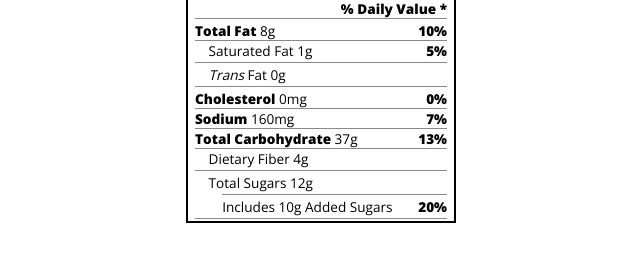
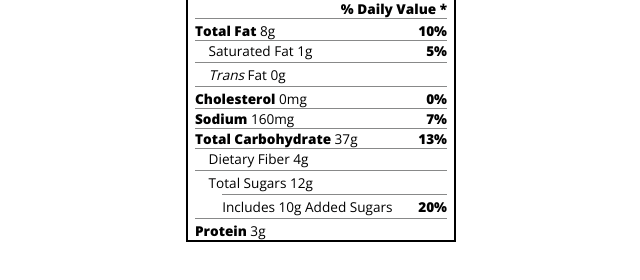
Before and after one commit to joshuacedwards1/practice, a plain HTML site: page typography-basics/index.html in a window 1280 px wide. Shown: the part 184-464 px from the top of the page, without its empty margins (319-959 px from the left). Drawn offline with nearby package versions, Linux system fonts and the light colour scheme.

Commit message:
Create 'Protein' <p> element

```diff
--- a/typography-basics/index.html
+++ b/typography-basics/index.html
@@ -37,6 +37,7 @@
                 <div class="divider dbl-indent"></div>
                 <p class="dbl-indent no-divider">Includes 10g Added Sugars <span class="bold right">20%</span></p>
                 <div class="divider"></div>
+                <p class="no-divider"><span class="bold">Protein</span> 3g</p>
             </div>
         </div>
     </body>
```
